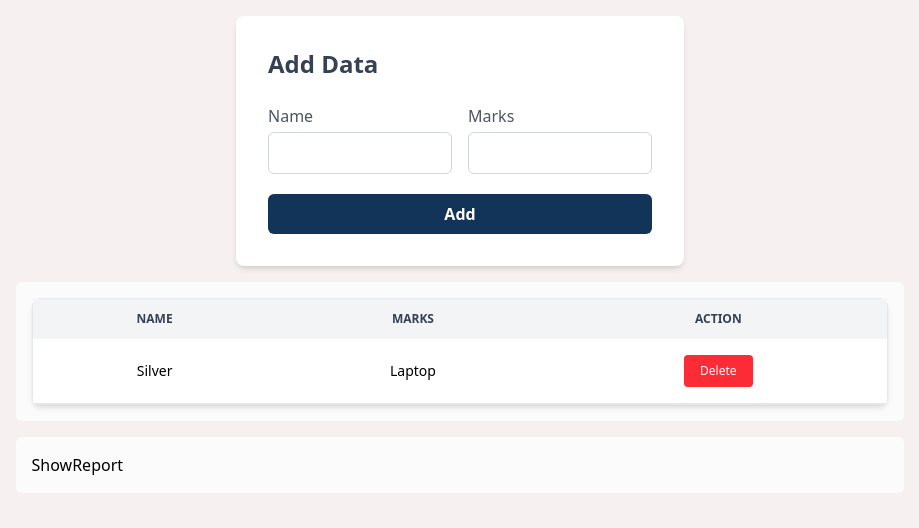
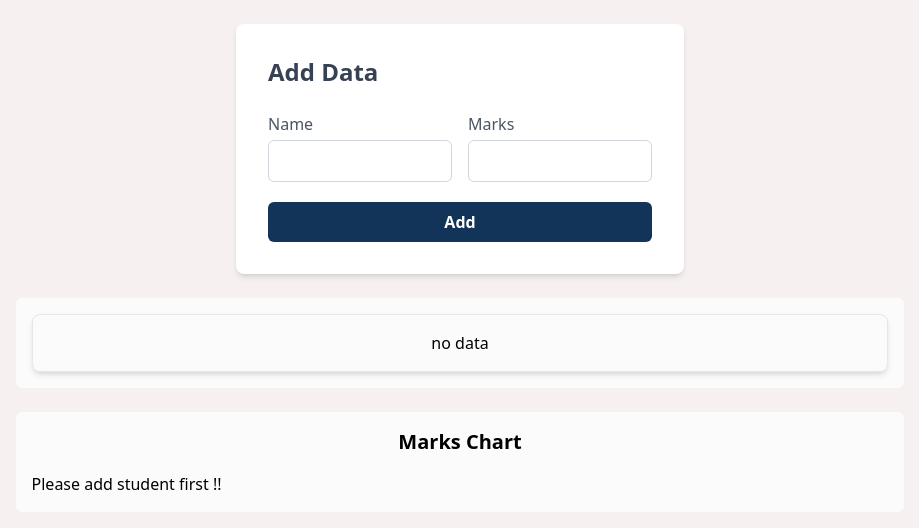
Before and after one commit to abdullahalsuad/jhinku-analysis, a React (Vite) app: page / in a window 1280 px wide. Shown: the top 528 px of the page, without its empty margins (180-1099 px from the left). Built offline with nearby package versions, Linux system fonts and the light colour scheme.

Commit message:
show report added

```diff
--- a/package.json
+++ b/package.json
@@ -15,6 +15,7 @@
     "react": "^19.0.0",
     "react-dom": "^19.0.0",
     "react-toastify": "^11.0.5",
+    "recharts": "^2.15.2",
     "tailwindcss": "^4.1.3"
   },
   "devDependencies": {
--- a/src/Components/DataLayout.jsx
+++ b/src/Components/DataLayout.jsx
@@ -24,10 +24,12 @@ const DataLayout = () => {
   console.log(students);
   return (
     <>
-      <DataInput addStudent={addStudent} />
+      <div className="mt-6 mb-6">
+        <DataInput addStudent={addStudent} />
+      </div>
 
-      <div className="mt-4 w-10/12 mx-auto bg-[#fdfdfdda] shadow-m rounded-md p-4">
-        <StudentTable />
+      <div className="mt-6 mb-6 w-10/12 mx-auto bg-[#fdfdfdda] shadow-m rounded-md p-4">
+        <StudentTable students={students} />
       </div>
 
       <div className="mt-4 w-10/12 mx-auto bg-[#fdfdfdda] shadow-m rounded-md p-4">
--- a/src/Components/Report/ShowReport.jsx
+++ b/src/Components/Report/ShowReport.jsx
@@ -1,7 +1,31 @@
 import React from "react";
+import {
+  BarChart,
+  Bar,
+  XAxis,
+  YAxis,
+  Tooltip,
+  ResponsiveContainer,
+} from "recharts";
 
-const ShowReport = () => {
-  return <div>ShowReport</div>;
+const ShowReport = ({ students }) => {
+  return (
+    <>
+      <h2 className="text-xl font-semibold mb-4 text-center">Marks Chart</h2>
+      {students.length > 0 ? (
+        <ResponsiveContainer width="100%" height={300}>
+          <BarChart data={students}>
+            <XAxis dataKey="studentName" />
+            <YAxis />
+            <Tooltip />
+            <Bar dataKey="marks" fill="#3b82f6" />
+          </BarChart>
+        </ResponsiveContainer>
+      ) : (
+        <p>Please add student first !!</p>
+      )}
+    </>
+  );
 };
 
 export default ShowReport;
--- a/src/Components/Table/StudentTable.jsx
+++ b/src/Components/Table/StudentTable.jsx
@@ -1,12 +1,13 @@
 import React from "react";
 import { TableRow } from "./TableRow";
 
-const StudentTable = () => {
+const StudentTable = ({ students }) => {
   return (
     <>
-      <div className=" shadow-md sm:rounded-lg border border-gray-200">
+      <div className=" shadow-md sm:rounded-lg border text-center border-gray-200 p-4">
+        {students.length > 0 ? (
           <table className="w-full text-sm text-center text-black">
-          <thead className="text-xs text-gray-700 uppercase bg-gray-100">
+            <thead className=" text-gray-700 text-[18px] uppercase bg-gray-100">
               <tr>
                 <th scope="col" className="px-6 py-3">
                   Name
@@ -20,9 +21,14 @@ const StudentTable = () => {
               </tr>
             </thead>
             <tbody>
-            <TableRow />
+              {students.map((student) => (
+                <TableRow key={student.id} student={student} />
+              ))}
             </tbody>
           </table>
+        ) : (
+          <p>no data</p>
+        )}
       </div>
     </>
   );
--- a/src/Components/Table/TableRow.jsx
+++ b/src/Components/Table/TableRow.jsx
@@ -1,10 +1,15 @@
 import React from "react";
 
-export const TableRow = () => {
+
+export const TableRow = ({ student }) => {
+  console.log(student);
+
+  let { marks, studentName } = student;
+
   return (
-    <tr className="bg-white border-b border-gray-200 hover:bg-gray-50 transition-colors">
-      <td className="px-6 py-4">Silver</td>
-      <td className="px-6 py-4">Laptop</td>
+    <tr className="bg-white text-xl border-b border-gray-200 hover:bg-gray-50 transition-colors">
+      <td className="px-6 py-4">{studentName}</td>
+      <td className="px-6 py-4">{marks}</td>
       <td className="px-6 py-4">
         <button className="text-white bg-red-500 hover:bg-red-600 focus:outline-none font-medium rounded text-xs px-4 py-2 transition cursor-pointer">
           Delete
```
Also changed, not shown: 2 other files (tests, documents, lock files or other folders). Lines whose indentation alone changed are shown as unchanged.
